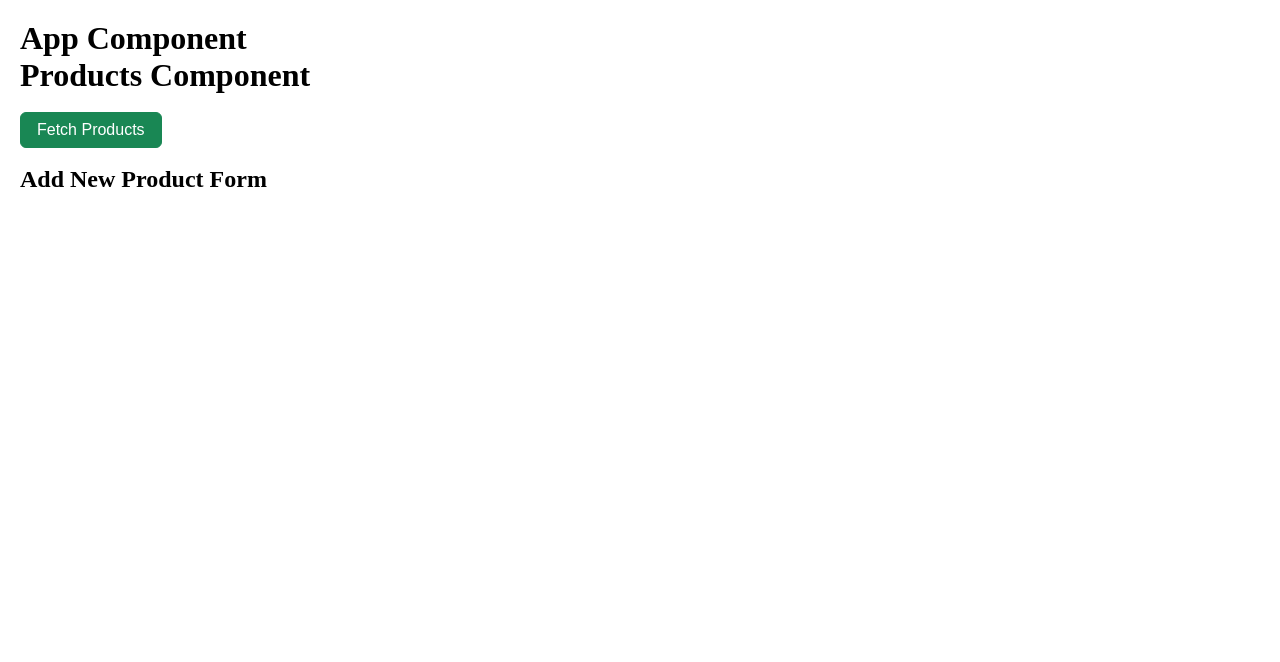
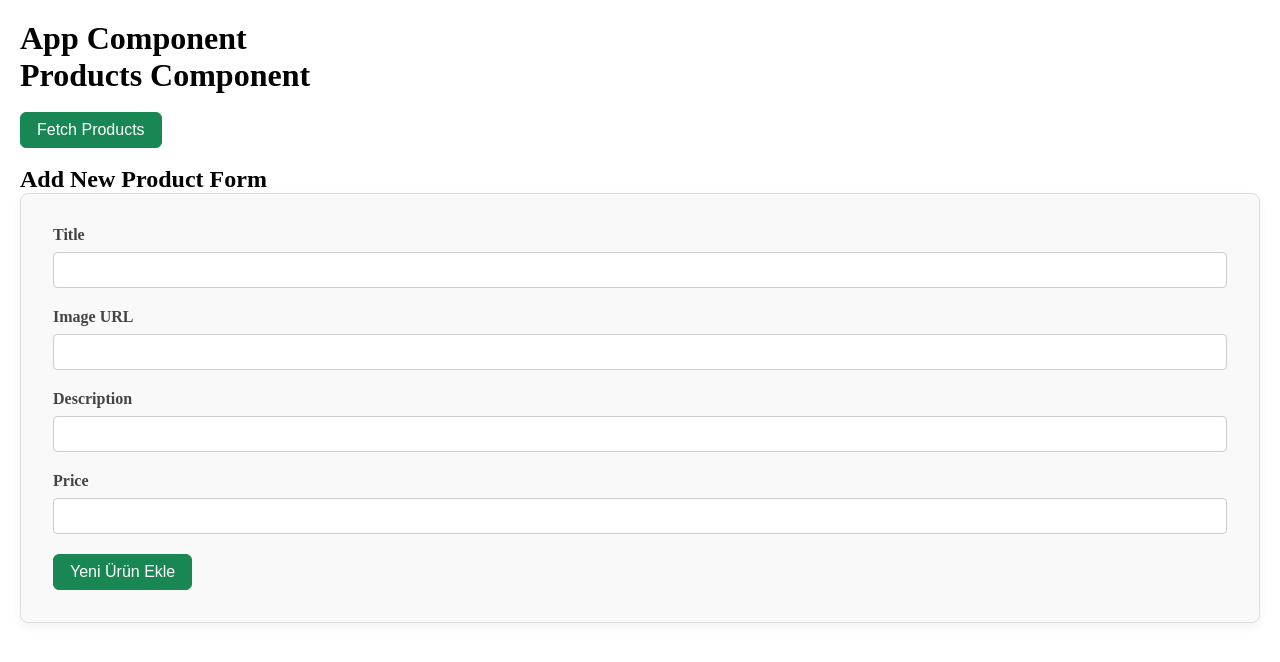
Before and after one commit to eminbasbayan/albaraka-temel-react, a React (Vite) app: page / in a window 1280 px wide. Shown: the top 662 px of the page. Built offline with nearby package versions, Linux system fonts and the light colour scheme.

Commit message:
add product component

```diff
--- /dev/null
+++ b/src/components/Products/AddProduct.css
@@ -0,0 +1,40 @@
+.product-form {
+  padding: 2rem;
+  background-color: #f9f9f9;
+  border: 1px solid #ddd;
+  border-radius: 8px;
+  box-shadow: 0 4px 10px rgba(0, 0, 0, 0.05);
+  margin-bottom: 2rem;
+}
+
+.product-form h2 {
+  text-align: center;
+  margin-bottom: 1.5rem;
+  color: #333;
+}
+
+.form-input {
+  margin-bottom: 1.25rem;
+  display: flex;
+  flex-direction: column;
+}
+
+.form-input label {
+  font-weight: 600;
+  margin-bottom: 0.5rem;
+  color: #444;
+}
+
+.form-input input {
+  padding: 0.5rem 0.75rem;
+  border: 1px solid #ccc;
+  border-radius: 4px;
+  font-size: 1rem;
+  transition: border-color 0.2s ease;
+}
+
+.form-input input:focus {
+  outline: none;
+  border-color: #0d6efd;
+  box-shadow: 0 0 0 2px rgba(13, 110, 253, 0.25);
+}
--- a/src/components/Products/AddProduct.jsx
+++ b/src/components/Products/AddProduct.jsx
@@ -1,23 +1,33 @@
-import React from 'react';
+import { Fragment } from 'react';
+import "./AddProduct.css"
+import Button from '../UI/Button';
 
 function AddProduct() {
   return (
-    <React.Fragment>
+    <Fragment>
       <h2>Add New Product Form</h2>
-      <form action=""></form>
-    </React.Fragment>
+      <form className="product-form">
+        <div className="form-input">
+          <label>Title</label>
+          <input type="text" />
+        </div>
+        <div className="form-input">
+          <label>Image URL</label>
+          <input type="text" />
+        </div>
+        <div className="form-input">
+          <label>Description</label>
+          <input type="text" />
+        </div>
+        <div className="form-input">
+          <label>Price</label>
+          <input type="number" />
+        </div>
+
+        <Button color="success">Yeni Ürün Ekle</Button>
+      </form>
+    </Fragment>
   );
 }
 
-// empty tag
-// function AddProduct() {
-//   return (
-//     <>
-//       <h2>Add New Product Form</h2>
-//       <form action=""></form>
-//     </>
-//   );
-// }
-
-
 export default AddProduct;
```
